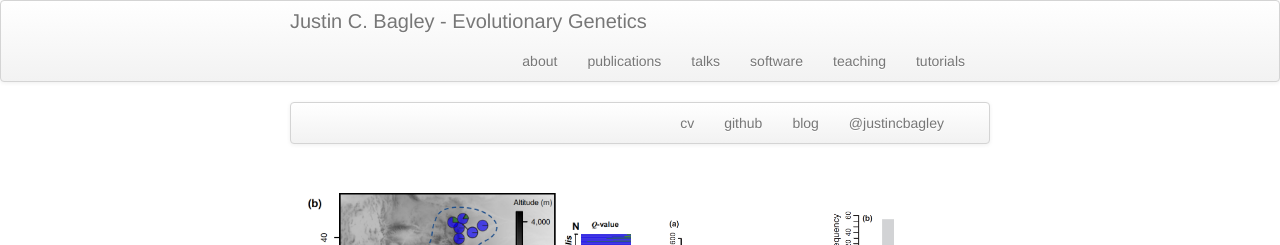
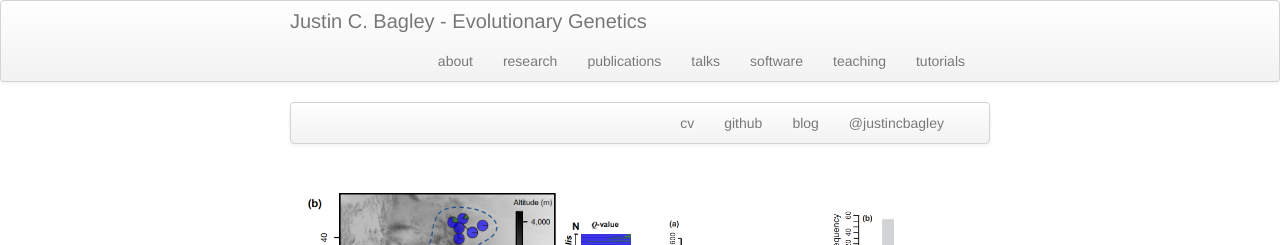
Before and after one commit to justincbagley/justincbagley.github.io, a Jekyll site: the page built from index.md, in a window 1280 px wide. Shown: the top 245 px of the page. Built offline with Jekyll 4.4.1, drawn with Linux system fonts in a browser that asks for light colours.

Commit message:
Update default.html

```diff
--- a/_includes/themes/twitter/default.html
+++ b/_includes/themes/twitter/default.html
@@ -36,6 +36,7 @@
           <a class="brand" href="{{ HOME_PATH }}">{{ site.title }}</a>
           <ul class="nav">
               <li><a href="{{ BASE_PATH }}/pages/about.html">about</a></li>
+              <li><a href="{{ BASE_PATH }}/pages/research.html">research</a></li>
               <li><a href="{{ BASE_PATH }}/pages/pubs.html">publications</a></li>
               <li><a href="{{ BASE_PATH }}/pages/talks.html">talks</a></li>
               <li><a href="{{ BASE_PATH }}/pages/software.html">software</a></li>
```
